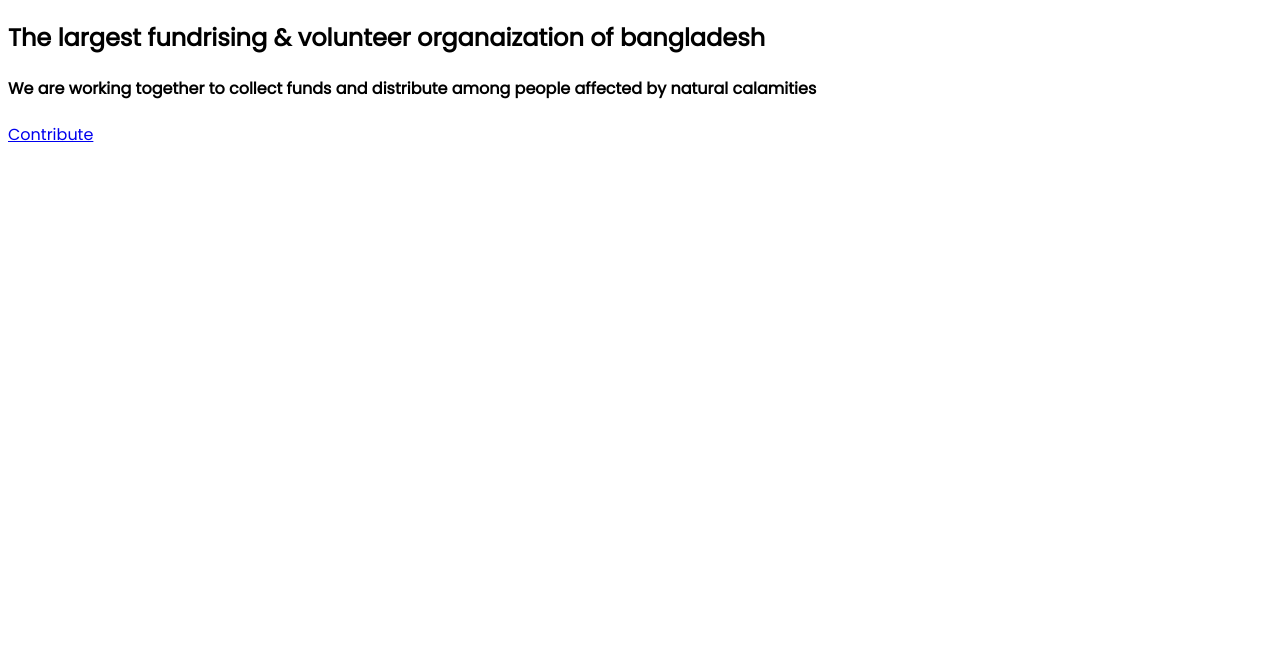
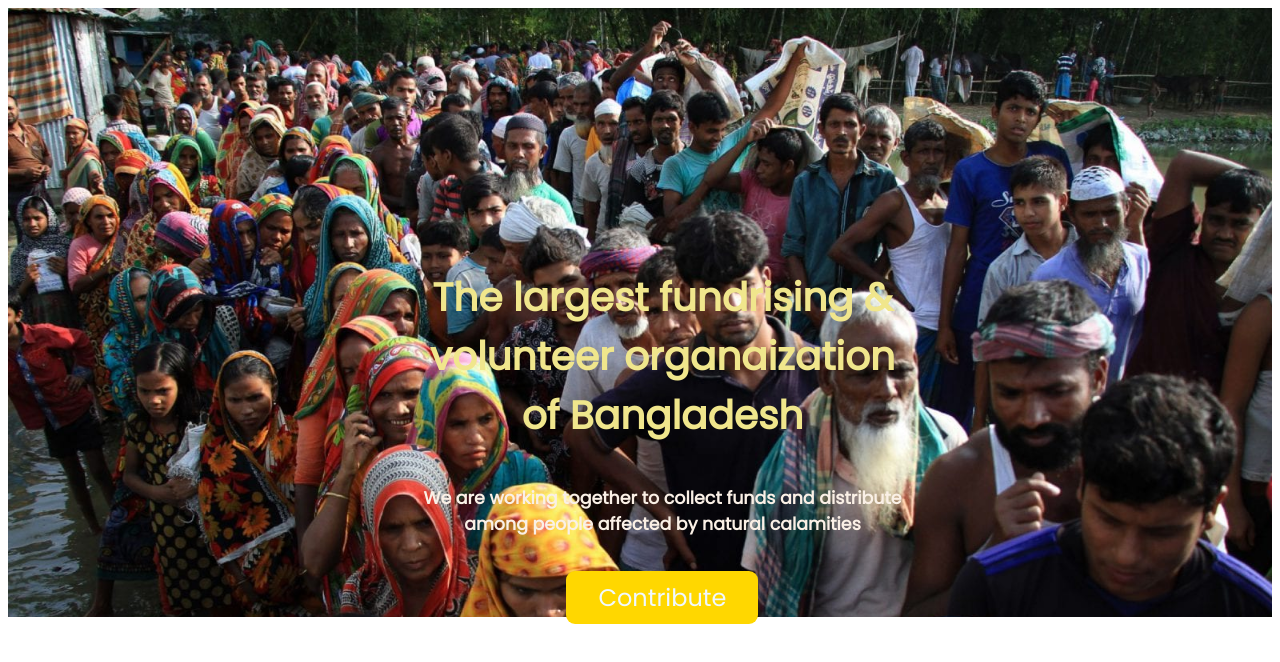
Before and after one commit to Joy009Sarkar/donate-today-main, a plain HTML site: page index.html in a window 1280 px wide. Drawn offline with Linux system fonts and the light colour scheme; a web font is replaced by a local one.

Commit message:
organization sec commit

```diff
--- a/index.html
+++ b/index.html
@@ -20,13 +20,17 @@
 
 <body>
     <!----------------------- First section including 1 div H1,H4,target blank button ------------------- & Background image------------------------------>
-    <section>
-        <div>
+    <section class="organization">
+
+
+        <div class="fundrise">
             <H1>
-                The largest fundrising & volunteer organaization of bangladesh
+                The largest fundrising & volunteer organaization of Bangladesh
             </H1>
-            <h4>We are working together to collect funds and distribute among people affected by natural calamities
-            </h4>
+            <h6> <span class="working">We are working together to collect funds and distribute among people affected by
+                    natural
+                    calamities</span>
+            </h6>
             <a class="contribute-btn" target="_blank" href="https://www.bidyanondo.org/">Contribute</a>
 
 
--- a/style.css
+++ b/style.css
@@ -6,3 +6,52 @@ body {
 
 
 /* //////////First section style///////////// */
+
+
+.organization {
+
+    background-image: url(/images/donation7.jpg);
+    background-repeat: no-repeat;
+
+    background-attachment: fixed;
+    background-size: 100%;
+}
+
+
+
+
+
+
+.fundrise {
+    font-size: 26px;
+    width: 500px;
+    color: Khaki;
+
+    text-align: center;
+    display: inline-block;
+    margin-top: 18%;
+    margin-left: 32%;
+
+
+
+}
+
+.working {
+
+    color: #FAF0E6;
+
+}
+
+
+.contribute-btn {
+    text-decoration: none;
+    font-size: 24px;
+    padding: 10px 32px;
+
+    color: aliceblue;
+    background-color: #FFD700;
+    border-radius: 9px;
+
+
+
+}
```
